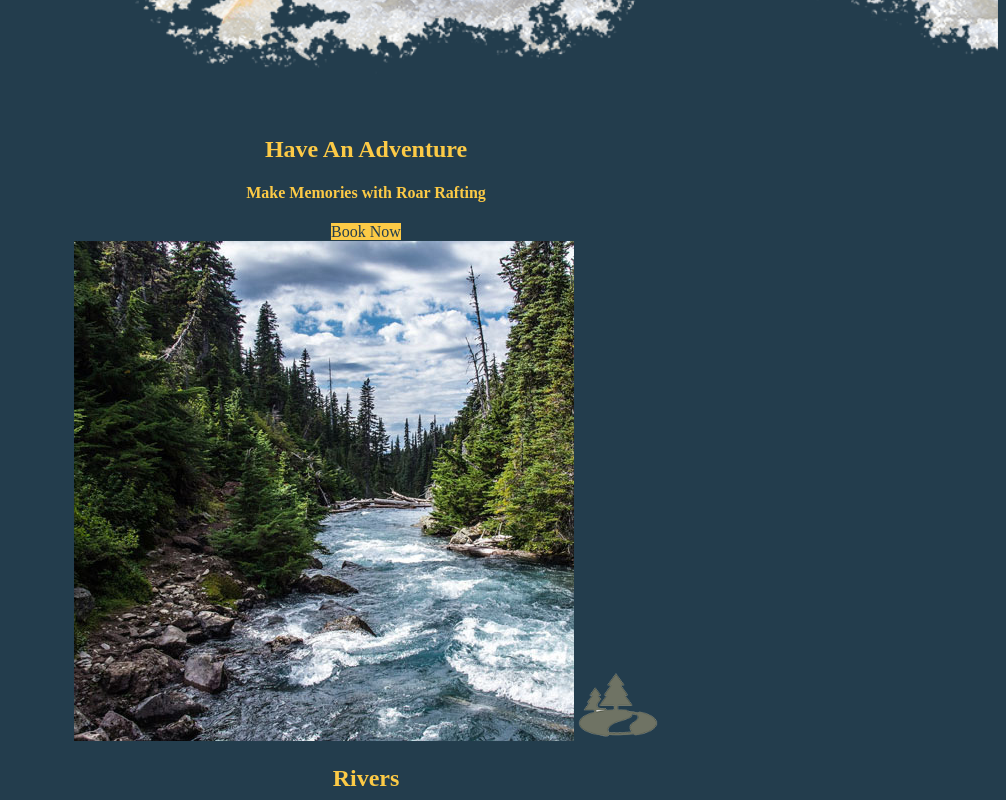
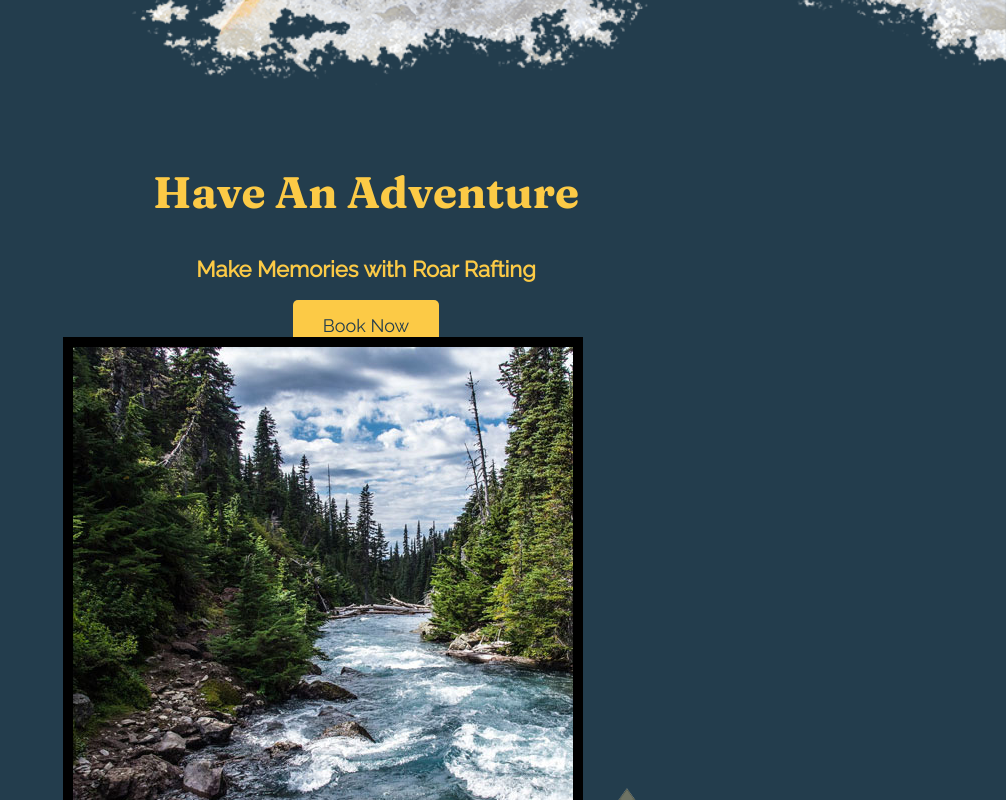
Before and after one commit to donovanbaker/wdd130, a plain HTML site: page wwr/index.html in a window 1280 px wide. Shown: the part 840-1640 px from the top of the page, without its empty margins (274-1280 px from the left). Drawn offline with Linux system fonts and the light colour scheme.

Commit message:
w05 fonts and spacing

```diff
--- a/wwr/index.html
+++ b/wwr/index.html
@@ -1,6 +1,9 @@
 <!DOCTYPE html>
 <html lang="en">
 <head>
+    <style>
+    @import url('https://fonts.googleapis.com/css2?family=Fraunces:opsz,wght@9..144,700&family=Raleway&display=swap');
+        </style>
     <link rel="stylesheet" href="styles/styles.css">
     <meta charset="UTF-8">
     <meta http-equiv="X-UA-Compatible" content="IE=edge">
@@ -52,7 +55,7 @@
             <img class="mountains" src="images/mountains.jpg" alt="Misty mountains">
             <section class="msg">
                 <h2>More Than The Thrill</h2>
-                <p>Enjoy the breathtaking scenery. From valleys, meadows, canyons, and high peaks; it's way more than just rapids. It's a great way to get away from it all and relax amongst all the beauty of the great outdoors. </p>
+                <p>Enjoy the breathtaking scenery. From valleys, meadows, canyons, and high peaks; it's way more than just rapids. It's a great way to get away from it all and relax in the beauty of the great outdoors. </p>
             </section>
         </main>
         <footer>
--- a/wwr/styles/styles.css
+++ b/wwr/styles/styles.css
@@ -7,6 +7,7 @@ nav a {
     color: #233D4D;
     text-decoration: none;
     text-align: center;
+    padding: 35px;
 }
 
 #hero-msg h1 {
@@ -31,6 +32,10 @@ main section {
 }
 body {
     background-color: #233D4D;
+    font-family: Raleway, Segoe UI, sans-serif;
+    font-size: 22px;
+    margin: 0;
+    padding: 0;
 }
 header {
     background-color: #619B8A;
@@ -47,10 +52,18 @@ a:hover {
     background-color: #FCCA46;
     color: #233D4D;
     text-decoration: none;
+    font-size: 18px;
+    padding: 15px 30px;
+    margin-top: 50px;
+    border-radius: 5px;
 }
 .join {
     background-color: #FCCA46;
     text-decoration: none;
+    font-size: 18px;
+    padding: 15px 30px;
+    margin-top: 50px;
+    border-radius: 5px;
 }
 .book:hover {
     background-color: #FE7F2D
@@ -60,7 +73,8 @@ a:hover {
 }
 .msg {
     color: #233D4D;
-    background-color: #619B8A;
+    background-color: #FCCA46;
+    line-height: 1.5em;
 }
 footer {
     background-color: #619B8A;
@@ -76,12 +90,15 @@ footer a:hover {
 }
 .home-title {
     color: #FCCA46;
+    font-family: 'fraunces', serif;
+    font-size: 2em;
 }
 h4 {
     color: #FCCA46;
 }
 h2 {
-    color: #FCCA46;
+    color: #233D4D;
+    margin: 0;
 }
 .logo {
     width: 80px;
@@ -98,3 +115,9 @@ footer p {
 footer p a:hover {
     text-decoration: underline;
 }
+.card-img {
+    border: 10px solid;
+}
+main section img {
+    box-sizing: border-box;
+}
```
